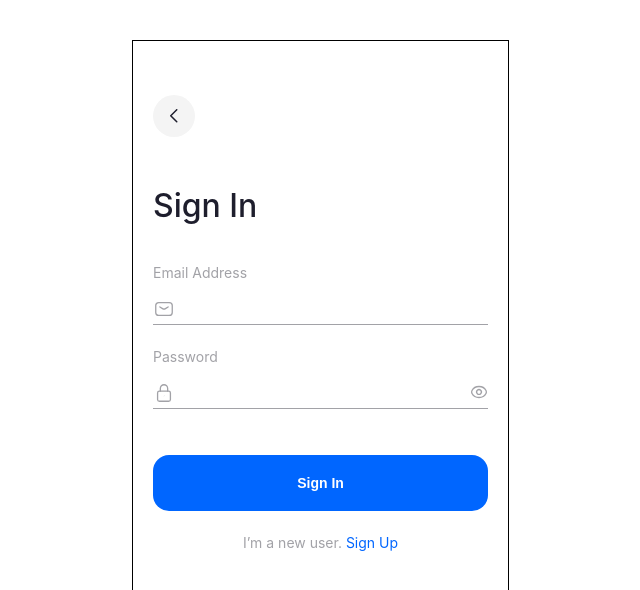
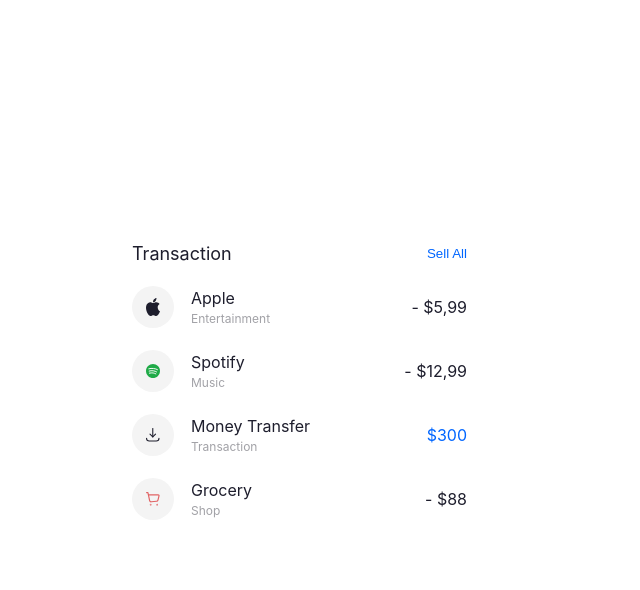
Before and after one commit to alyonastartseva/bank, a React (Vite) app: page /sign-in in a window 1280 px wide. Shown: the top 590 px of the page, without its empty margins (316-956 px from the left). Built offline with nearby package versions, Linux system fonts and the light colour scheme.

Commit message:
made virtual scroll

```diff
--- a/src/app/App.tsx
+++ b/src/app/App.tsx
@@ -1,7 +1,8 @@
 import { AppRouter } from "./providers/with-router";
+import TransactionList from "@/widgets/transaction-list/TransactionList.tsx";
 
 function App() {
-  return <AppRouter />;
+  return <TransactionList/>;
 }
 
 export default App;
--- a/src/shared/ui/transactionItem/TransactionItem.module.css
+++ b/src/shared/ui/transactionItem/TransactionItem.module.css
@@ -6,6 +6,11 @@
   height: 42px;
   flex-direction: row;
   column-gap: 17px;
+  margin-bottom: 22px;
+}
+/*У последнего ребёнка нет отступов во избежание пустоты*/
+.transactionItem:last-child {
+  margin-bottom: 0;
 }
 
 .icon {
--- a/src/widgets/transaction-list/TransactionList.module.css
+++ b/src/widgets/transaction-list/TransactionList.module.css
@@ -11,12 +11,6 @@
 
 .text {
   font-size: var(--radius-lg);
-}
-
-.items {
-  display: flex;
-  flex-direction: column;
-  row-gap: 22px;
 }
 
 .top {
--- a/src/widgets/transaction-list/TransactionList.tsx
+++ b/src/widgets/transaction-list/TransactionList.tsx
@@ -3,6 +3,7 @@ import TransactionItem from "@/shared/ui/transactionItem/TransactionItem.tsx";
 import type { Transaction } from "@/shared/types/typesReducer.ts";
 import style from "./TransactionList.module.css";
 import { sellAllTransactions } from "@/app/store/slices/bankSlice.ts";
+import { useState } from "react";
 import { useTranslation } from 'react-i18next';
 
 const TransactionList = () => {
@@ -10,13 +11,48 @@ const TransactionList = () => {
   const transactionList = useAppSelector((state) => state.bank.transactions);
   const dispatch = useAppDispatch();
 
+  // ===Виртуальный скролл ===
+  const [scrollTop, setScrollTop] = useState(0);
+
+  // ===Введение констант=== (берутся из стилей)
+  const itemHeight = 42 + 22; // Высота конкретного контейнер + gap между ними
+  const containerHeight = 400; // Высота всего блока транзакций
+  // =========================
+
+  // Расчёты частей необходимых для вирутального скролла
+  const totalHeight = transactionList.length * itemHeight
+  const visibleCount = Math.ceil(containerHeight / itemHeight)
+
+  const start = Math.floor(scrollTop / itemHeight)
+  const end = start + visibleCount;
+
+  const visibleTransactions = transactionList.slice(start, end)
+
+  // ===============================
   const checkTransactionList = () => {
     if (!transactionList || !transactionList.length) {
       return <div>{t('transaction.empty')}</div>;
     }
     return (
-      <>
-        {transactionList.map((transaction: Transaction) => (
+      <div
+          onScroll={(e) => setScrollTop(e.currentTarget.scrollTop)}
+          style={{
+            height: containerHeight,
+            overflowY: 'auto',
+            position: 'relative',
+          }}
+      >
+        <div style={{height: totalHeight}}>
+            <div
+                style={{
+                    position: 'absolute',
+                    top: 0,
+                    left: 0,
+                    right: 0,
+                    transform: `translateY(${start * itemHeight}px)`
+                }}
+            >
+                {visibleTransactions.map((transaction: Transaction) => (
                     <TransactionItem
                         key={transaction.id}
                         icon={transaction.icon}
@@ -25,7 +61,10 @@ const TransactionList = () => {
                         price={transaction.price}
                     />
                 ))}
-      </>
+            </div>
+      </div>
+
+      </div>
     );
   };
 
@@ -37,7 +76,7 @@ const TransactionList = () => {
           {t('transaction.sellAll')}
         </button>
       </div>
-      <div className={style.items}>{checkTransactionList()}</div>
+      {checkTransactionList()}
     </div>
   );
 };
```
Lines whose indentation alone changed are shown as unchanged.
